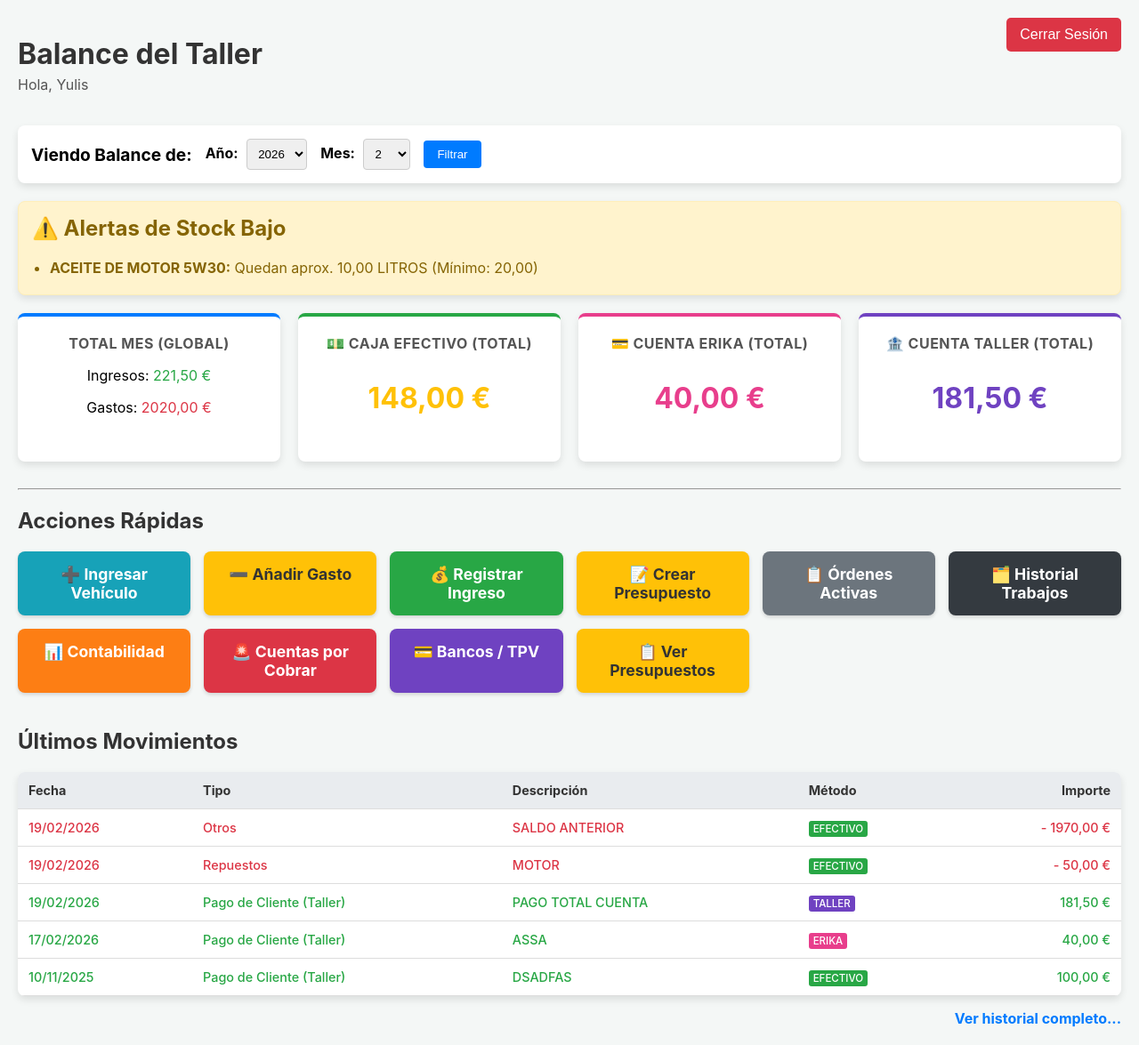
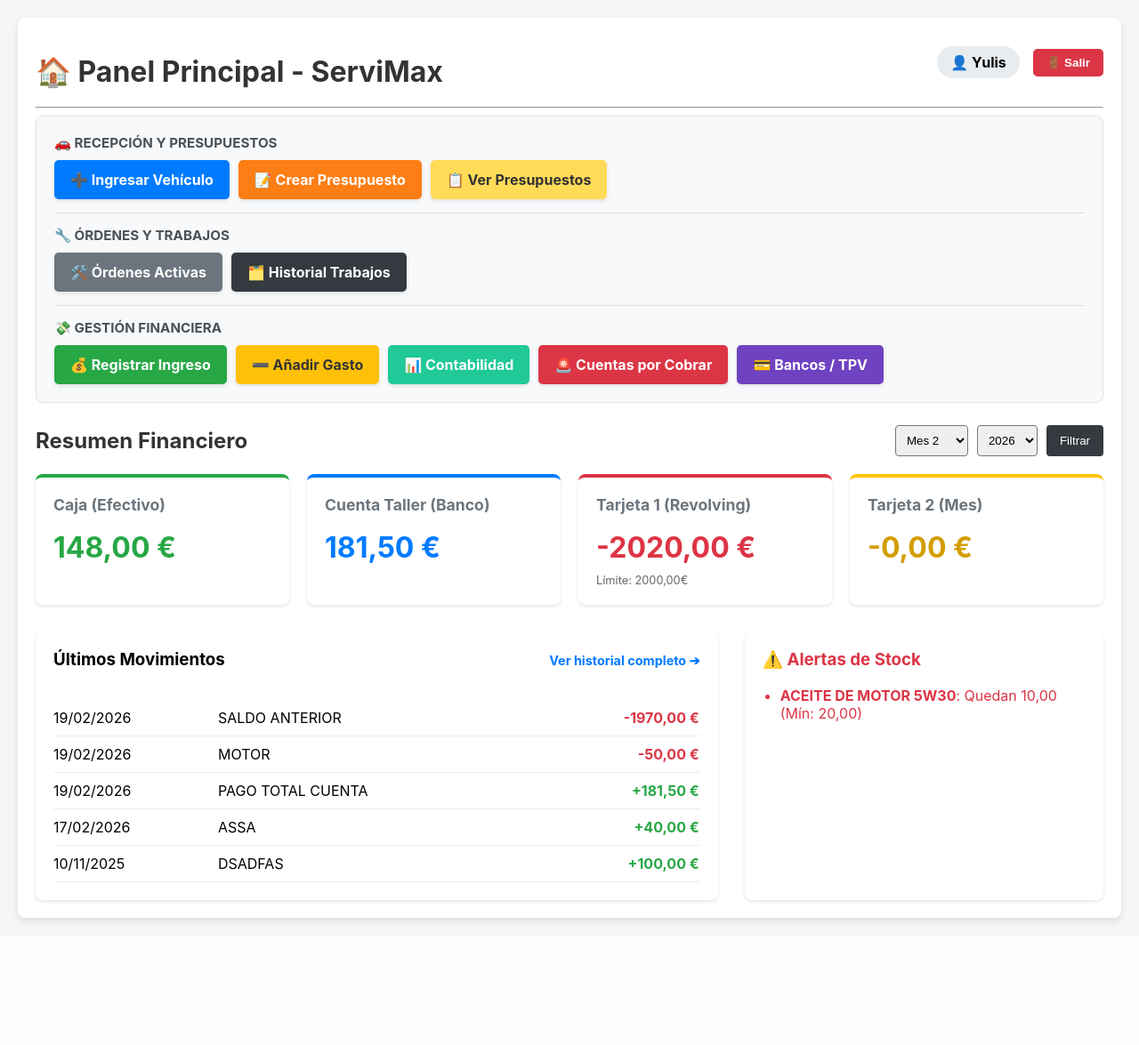
Before and after one commit to josepipe300-wq/servimax-app, a Django app: page / in a window 1280 px wide. Shown: the whole page at 89% size. After the commit the page ends 1039 px from the top, so only its background shows below. Run offline with Django 5.2, Linux system fonts and the light colour scheme; a user stored in the database is signed in; data comes from the database, SQL or seed files in the repository; both versions use the stored data as it was after the commit; data that the repository does not hold is empty.

Commit message:
Añadido panel de control de tarjetas, roles de usuario y variables de entorno

```diff
--- a/taller/templates/taller/home.html
+++ b/taller/templates/taller/home.html
@@ -1,153 +1,184 @@
 <!DOCTYPE html>
 {% load static %}
-{% load taller_extras %}
 <html lang="es">
 <head>
     <meta charset="UTF-8">
     <meta name="viewport" content="width=device-width, initial-scale=1.0">
-    <title>Dashboard - ServiMax</title>
+    <title>Inicio - ServiMax</title>
     <link rel="stylesheet" href="{% static 'taller/css/main.css' %}">
     <link rel="stylesheet" href="{% static 'taller/css/responsive.css' %}">
+    <style>
+        .dashboard-grid { display: grid; grid-template-columns: repeat(auto-fit, minmax(250px, 1fr)); gap: 20px; margin-bottom: 30px; }
+        .card { background: white; padding: 20px; border-radius: 8px; box-shadow: 0 2px 4px rgba(0,0,0,0.1); border-top: 4px solid #ccc; }
+        .card h3 { margin-top: 0; color: #6c757d; font-size: 1.1em; }
+        .card .amount { font-size: 2em; font-weight: bold; margin: 10px 0; }
+        .text-success { color: #28a745; }
+        .text-danger { color: #dc3545; }
+        .text-primary { color: #007bff; }
+        .text-warning { color: #ffc107; }
+
+        .nav-buttons { display: flex; flex-wrap: wrap; gap: 10px; margin-bottom: 15px; }
+        .nav-btn { background: #343a40; color: white; padding: 12px 18px; text-decoration: none; border-radius: 5px; font-weight: bold; transition: opacity 0.2s; box-shadow: 0 2px 4px rgba(0,0,0,0.1); }
+        .nav-btn:hover { opacity: 0.85; }
+
+        /* Diseño exclusivo para los mecánicos */
+        .mecanico-panel { text-align: center; padding: 50px 20px; background: white; border-radius: 10px; box-shadow: 0 4px 15px rgba(0,0,0,0.05); margin-top: 40px; }
+        .btn-giant { display: inline-block; padding: 20px 40px; font-size: 1.5em; border-radius: 10px; text-decoration: none; font-weight: bold; margin: 15px; transition: transform 0.2s; box-shadow: 0 4px 6px rgba(0,0,0,0.1); }
+        .btn-giant:hover { transform: translateY(-5px); }
+        .btn-vehiculo { background-color: #007bff; color: white; }
+        .btn-gasto { background-color: #ffc107; color: #333; }
+    </style>
 </head>
 <body>
+    <div class="container">
 
-    <div class="header">
-        {% if user.is_authenticated %}
-            <div>
-                <h1>Balance del Taller</h1>
-                <p>Hola, {{ user.username }}</p>
-            </div>
+        <div class="header" style="display: flex; justify-content: space-between; align-items: center;">
+            <h1>🏠 Panel Principal - ServiMax</h1>
+            <div style="display: flex; align-items: center; gap: 15px;">
+                <span style="background: #e9ecef; padding: 8px 15px; border-radius: 20px; font-weight: bold;">
+                    👤 {{ request.user.username|title }}
+                </span>
                 <form method="post" action="{% url 'logout' %}" style="margin: 0;">
                     {% csrf_token %}
-                <button type="submit" class="back-btn" style="background-color: #dc3545; border: none; cursor: pointer; font-size: 1em;">Cerrar Sesión</button>
+                    <button type="submit" style="background: #dc3545; color: white; border: none; padding: 8px 15px; border-radius: 5px; cursor: pointer; font-weight: bold;">🚪 Salir</button>
                 </form>
-        {% else %}
-            <h1>Balance del Taller</h1>
-            <a href="{% url 'login' %}" class="btn btn-new" style="background-color: #007bff;">Iniciar Sesión</a>
-        {% endif %}
-    </div>
-
-    <div class="filters">
-        <h3>Viendo Balance de:</h3>
-        <form method="get" action="{% url 'home' %}">
-            <div>
-                <label for="ano">Año:</label>
-                <select name="ano" id="ano">
-                    {% for ano in anos_disponibles %}
-                        <option value="{{ ano }}" {% if ano_seleccionado == ano %}selected{% endif %}>{{ ano }}</option>
-                    {% endfor %}
-                </select>
-            </div>
-            <div>
-                <label for="mes">Mes:</label>
-                <select name="mes" id="mes">
-                    {% for i in meses_del_ano %}
-                        <option value="{{ i }}" {% if mes_seleccionado == i %}selected{% endif %}>{{ i }}</option>
-                    {% endfor %}
-                </select>
-            </div>
-            <button type="submit">Filtrar</button>
-        </form>
-    </div>
-
-    {% if alertas_stock %}
-        <div class="alertas-stock">
-            <h2 style="margin-top: 0; color: #856404;">⚠️ Alertas de Stock Bajo</h2>
-            <ul style="margin: 0; padding-left: 20px;">
-                {% for alerta in alertas_stock %}
-                    <li style="margin-bottom: 5px;">
-                        <strong>{{ alerta.nombre }}:</strong> Quedan aprox. {{ alerta.stock_actual|floatformat:2 }} {{ alerta.unidad }} (Mínimo: {{ alerta.minimo|floatformat:2 }})
-                    </li>
-                {% endfor %}
-            </ul>
-        </div>
-    {% endif %}
-
-    <div class="dashboard">
-        <div class="card" style="border-top: 4px solid #007bff;">
-            <h2>Total Mes (Global)</h2>
-            <p>Ingresos: <span class="ingresos">{{ total_ingresos|floatformat:2 }} €</span></p>
-            <p>Gastos: <span class="gastos">{{ total_gastos|floatformat:2 }} €</span></p>
-        </div>
-
-        <div class="card" style="border-top: 4px solid #28a745;">
-            <h2>💵 Caja Efectivo (Total)</h2>
-            <p class="amount balance-caja {% if balance_efectivo < 0 %}negativo{% endif %}">{{ balance_efectivo|floatformat:2 }} €</p>
-        </div>
-
-        <div class="card" style="border-top: 4px solid #e83e8c;">
-            <h2>💳 Cuenta Erika (Total)</h2>
-            <p class="amount" style="color: #e83e8c;">{{ balance_erika|floatformat:2 }} €</p>
-        </div>
-
-        <div class="card" style="border-top: 4px solid #6f42c1;">
-            <h2>🏦 Cuenta Taller (Total)</h2>
-            <p class="amount" style="color: #6f42c1;">{{ balance_taller|floatformat:2 }} €</p>
             </div>
         </div>
         <hr>
 
-    <h2>Acciones Rápidas</h2>
-    <div class="action-buttons">
-        {% if not is_read_only_user %}
-            <a href="{% url 'ingresar_vehiculo' %}" class="btn btn-ingresar">➕ Ingresar Vehículo</a>
-            <a href="{% url 'anadir_gasto' %}" class="btn btn-gasto">➖ Añadir Gasto</a>
-            <a href="{% url 'registrar_ingreso' %}" class="btn btn-ingreso-dinero">💰 Registrar Ingreso</a>
-            <a href="{% url 'crear_presupuesto' %}" class="btn" style="background-color: #ffc107; color: #333;">📝 Crear Presupuesto</a>
+        {% if request.user.is_superuser %}
+            <div style="background: #f8f9fa; padding: 20px; border-radius: 8px; margin-bottom: 25px; border: 1px solid #dee2e6;">
+
+                <p style="margin-top: 0; color: #495057; font-size: 0.95em; font-weight: bold; text-transform: uppercase; margin-bottom: 10px;">🚗 Recepción y Presupuestos</p>
+                <div class="nav-buttons">
+                    <a href="{% url 'ingresar_vehiculo' %}" class="nav-btn" style="background: #007bff;">➕ Ingresar Vehículo</a>
+                    <a href="{% url 'crear_presupuesto' %}" class="nav-btn" style="background: #fd7e14;">📝 Crear Presupuesto</a>
+                    <a href="{% url 'lista_presupuestos' %}" class="nav-btn" style="background: #ffdb58; color:#333;">📋 Ver Presupuestos</a>
+                </div>
+
+                <p style="margin-top: 15px; color: #495057; font-size: 0.95em; font-weight: bold; text-transform: uppercase; margin-bottom: 10px; border-top: 1px solid #dee2e6; padding-top: 15px;">🔧 Órdenes y Trabajos</p>
+                <div class="nav-buttons">
+                    <a href="{% url 'lista_ordenes' %}" class="nav-btn" style="background: #6c757d;">🛠️ Órdenes Activas</a>
+                    <a href="{% url 'historial_ordenes' %}" class="nav-btn" style="background: #343a40;">🗂️ Historial Trabajos</a>
+                </div>
+
+                <p style="margin-top: 15px; color: #495057; font-size: 0.95em; font-weight: bold; text-transform: uppercase; margin-bottom: 10px; border-top: 1px solid #dee2e6; padding-top: 15px;">💸 Gestión Financiera</p>
+                <div class="nav-buttons" style="margin-bottom: 0;">
+                    <a href="{% url 'registrar_ingreso' %}" class="nav-btn" style="background: #28a745;">💰 Registrar Ingreso</a>
+                    <a href="{% url 'anadir_gasto' %}" class="nav-btn" style="background: #ffc107; color: #333;">➖ Añadir Gasto</a>
+                    <a href="{% url 'contabilidad' %}" class="nav-btn" style="background: #20c997;">📊 Contabilidad</a>
+                    <a href="{% url 'cuentas_por_cobrar' %}" class="nav-btn" style="background: #dc3545;">🚨 Cuentas por Cobrar</a>
+                    <a href="{% url 'informe_tarjeta' %}" class="nav-btn" style="background: #6f42c1;">💳 Bancos / TPV</a>
+                </div>
+
+            </div>
+
+            {% now "d" as dia_actual %}
+            {% if dia_actual <= "10" %}
+            <div style="background-color: #ffeeba; border-left: 5px solid #ffc107; padding: 15px; border-radius: 4px; margin-bottom: 20px;">
+                <strong style="color: #856404;">⚠️ RECORDATORIO DE PRINCIPIOS DE MES:</strong> No olvides ir a <a href="{% url 'informe_tarjeta' %}" style="color: #007bff; font-weight: bold;">💳 Bancos / TPV</a> para registrar el pago de la Tarjeta 1 y revisar si hay cargo de la Tarjeta 2.
+            </div>
             {% endif %}
 
-        <a href="{% url 'lista_ordenes' %}" class="btn" style="background-color: #6c757d;">📋 Órdenes Activas</a>
-        <a href="{% url 'historial_ordenes' %}" class="btn" style="background-color: #343a40;">🗂️ Historial Trabajos</a>
-        <a href="{% url 'contabilidad' %}" class="btn" style="background-color: #fd7e14;">📊 Contabilidad</a>
-        <a href="{% url 'cuentas_por_cobrar' %}" class="btn" style="background-color: #dc3545;">🚨 Cuentas por Cobrar</a>
-        <a href="{% url 'informe_tarjeta' %}" class="btn" style="background-color: #6f42c1;">💳 Bancos / TPV</a>
-        <a href="{% url 'lista_presupuestos' %}" class="btn" style="background-color: #ffc107; color: #333;">📋 Ver Presupuestos</a>
+            <div style="display: flex; justify-content: space-between; align-items: center; margin-bottom: 20px; margin-top: 10px;">
+                <h2 style="margin: 0;">Resumen Financiero</h2>
+                <form method="get" style="display: flex; gap: 10px;">
+                    <select name="mes" style="padding: 8px; border-radius: 4px;">
+                        {% for m in meses_del_ano %}
+                            <option value="{{ m }}" {% if mes_seleccionado == m %}selected{% endif %}>Mes {{ m }}</option>
+                        {% endfor %}
+                    </select>
+                    <select name="ano" style="padding: 8px; border-radius: 4px;">
+                        {% for a in anos_disponibles %}
+                            <option value="{{ a }}" {% if ano_seleccionado == a %}selected{% endif %}>{{ a }}</option>
+                        {% endfor %}
+                    </select>
+                    <button type="submit" style="padding: 8px 15px; background: #343a40; color: white; border: none; border-radius: 4px; cursor: pointer;">Filtrar</button>
+                </form>
             </div>
 
-    <div style="margin-top: 40px;">
-        <h2>Últimos Movimientos</h2>
-        <table class="history-table">
-            <thead>
-                <tr>
-                    <th>Fecha</th>
-                    <th>Tipo</th>
-                    <th>Descripción</th>
-                    <th>Método</th>
-                    <th style="text-align: right;">Importe</th>
-                </tr>
-            </thead>
+            <div class="dashboard-grid">
+                <div class="card" style="border-top-color: #28a745;">
+                    <h3>Caja (Efectivo)</h3>
+                    <div class="amount text-success">{{ balance_efectivo|floatformat:2 }} €</div>
+                </div>
+                <div class="card" style="border-top-color: #007bff;">
+                    <h3>Cuenta Taller (Banco)</h3>
+                    <div class="amount text-primary">{{ balance_taller|floatformat:2 }} €</div>
+                </div>
+                <div class="card" style="border-top-color: #dc3545;">
+                    <h3>Tarjeta 1 (Revolving)</h3>
+                    <div class="amount text-danger">-{{ tarjeta_1.dispuesto|floatformat:2 }} €</div>
+                    <p style="font-size: 0.8em; margin:0; color:#666;">Límite: {{ tarjeta_1.limite }}€</p>
+                </div>
+                <div class="card" style="border-top-color: #ffc107;">
+                    <h3>Tarjeta 2 (Mes)</h3>
+                    <div class="amount text-warning" style="color: #d39e00;">-{{ tarjeta_2.dispuesto|floatformat:2 }} €</div>
+                </div>
+            </div>
+
+            <div style="display: flex; gap: 30px; flex-wrap: wrap;">
+                <div style="flex: 2; min-width: 300px; background: white; padding: 20px; border-radius: 8px; box-shadow: 0 2px 4px rgba(0,0,0,0.1);">
+                    <div style="display: flex; justify-content: space-between; align-items: baseline;">
+                        <h3 style="margin-top: 0;">Últimos Movimientos</h3>
+                        <a href="{% url 'historial_movimientos' %}" style="font-size: 0.9em; text-decoration: none; color: #007bff; font-weight: bold;">Ver historial completo ➔</a>
+                    </div>
+                    <table style="width: 100%; border-collapse: collapse; margin-top: 15px;">
                         <tbody>
-                {% for movimiento in movimientos_recientes %}
-                    {% with es_gasto=movimiento|get_class_name|is_gasto %}
-                    <tr class="{% if es_gasto %}gasto-row{% else %}ingreso-row{% endif %}">
-                        <td>{{ movimiento.fecha|date:"d/m/Y" }}</td>
-                        <td>{{ movimiento.get_categoria_display }}</td>
-                        <td>{{ movimiento.descripcion }}</td>
-                        <td>
-                            {% if movimiento.metodo_pago == 'CUENTA_ERIKA' %}
-                                <span style="background-color: #e83e8c; color: white; padding: 2px 5px; border-radius: 3px; font-size: 0.8em;">ERIKA</span>
-                            {% elif movimiento.metodo_pago == 'CUENTA_TALLER' %}
-                                <span style="background-color: #6f42c1; color: white; padding: 2px 5px; border-radius: 3px; font-size: 0.8em;">TALLER</span>
-                            {% else %}
-                                <span style="background-color: #28a745; color: white; padding: 2px 5px; border-radius: 3px; font-size: 0.8em;">EFECTIVO</span>
-                            {% endif %}
-                        </td>
-                        <td style="text-align: right;">
-                            {% if es_gasto %}-{% endif %}
-                            {{ movimiento.importe|floatformat:2 }} €
+                            {% for mov in movimientos_recientes %}
+                            <tr style="border-bottom: 1px solid #eee;">
+                                <td style="padding: 10px 0;">{{ mov.fecha|date:"d/m/Y" }}</td>
+                                <td>{{ mov.descripcion }}</td>
+                                <td style="text-align: right; font-weight: bold; {% if mov.importe < 0 or mov.categoria in 'Repuestos,Sueldos,Herramientas,Suministros,Gasolina/Diesel,Otros,Compra de Consumibles,COMISIONES_INTERESES' %}color: #dc3545;{% else %}color: #28a745;{% endif %}">
+                                    {% if mov.importe < 0 or mov.categoria in 'Repuestos,Sueldos,Herramientas,Suministros,Gasolina/Diesel,Otros,Compra de Consumibles,COMISIONES_INTERESES' %}-{% else %}+{% endif %}{{ mov.importe|floatformat:2 }} €
                                 </td>
                             </tr>
-                    {% endwith %}
                             {% empty %}
-                    <tr>
-                        <td colspan="5" style="text-align: center; padding: 20px;">No hay movimientos recientes.</td>
-                    </tr>
+                            <tr><td colspan="3" style="text-align:center; color:#999; padding: 20px;">No hay movimientos recientes</td></tr>
                             {% endfor %}
                         </tbody>
                     </table>
-        <div style="text-align: right; margin-top: 15px;">
-            <a href="{% url 'historial_movimientos' %}" style="font-weight: bold; color: #007bff; text-decoration: none;">Ver historial completo...</a>
                 </div>
+
+                <div style="flex: 1; min-width: 250px; background: white; padding: 20px; border-radius: 8px; box-shadow: 0 2px 4px rgba(0,0,0,0.1);">
+                    <h3 style="margin-top: 0; color: #dc3545;">⚠️ Alertas de Stock</h3>
+                    {% if alertas_stock %}
+                        <ul style="padding-left: 20px; color: #dc3545;">
+                            {% for alerta in alertas_stock %}
+                                <li style="margin-bottom: 10px;">
+                                    <strong>{{ alerta.nombre }}</strong>: Quedan {{ alerta.stock_actual }} (Mín: {{ alerta.minimo }})
+                                </li>
+                            {% endfor %}
+                        </ul>
+                    {% else %}
+                        <p style="color: #28a745; font-weight: bold;">✅ Todo el stock está correcto.</p>
+                    {% endif %}
+                </div>
+            </div>
+
+        {% else %}
+            <div class="mecanico-panel">
+                <h1 style="font-size: 2.5em; color: #343a40;">👋 ¡Hola, {{ request.user.username|title }}!</h1>
+                <p style="font-size: 1.2em; color: #6c757d; margin-bottom: 40px;">Bienvenido a ServiMax. ¿Qué vamos a hacer hoy?</p>
+
+                <div>
+                    <a href="{% url 'ingresar_vehiculo' %}" class="btn-giant btn-vehiculo">
+                        🚗 Ingresar Nuevo Vehículo
+                    </a>
+
+                    <a href="{% url 'anadir_gasto' %}" class="btn-giant btn-gasto">
+                        🛒 Registrar Pieza / Gasto
+                    </a>
+
+                    <br><br>
+
+                    <a href="{% url 'lista_ordenes' %}" style="display: inline-block; margin-top: 20px; font-size: 1.2em; color: #007bff; text-decoration: none; font-weight: bold;">
+                        Ver los vehículos que están en el taller ➔
+                    </a>
+                </div>
+            </div>
+        {% endif %}
+
     </div>
 </body>
 </html>
```
Also changed, not shown: db.sqlite3. Lines whose indentation alone changed are shown as unchanged.
